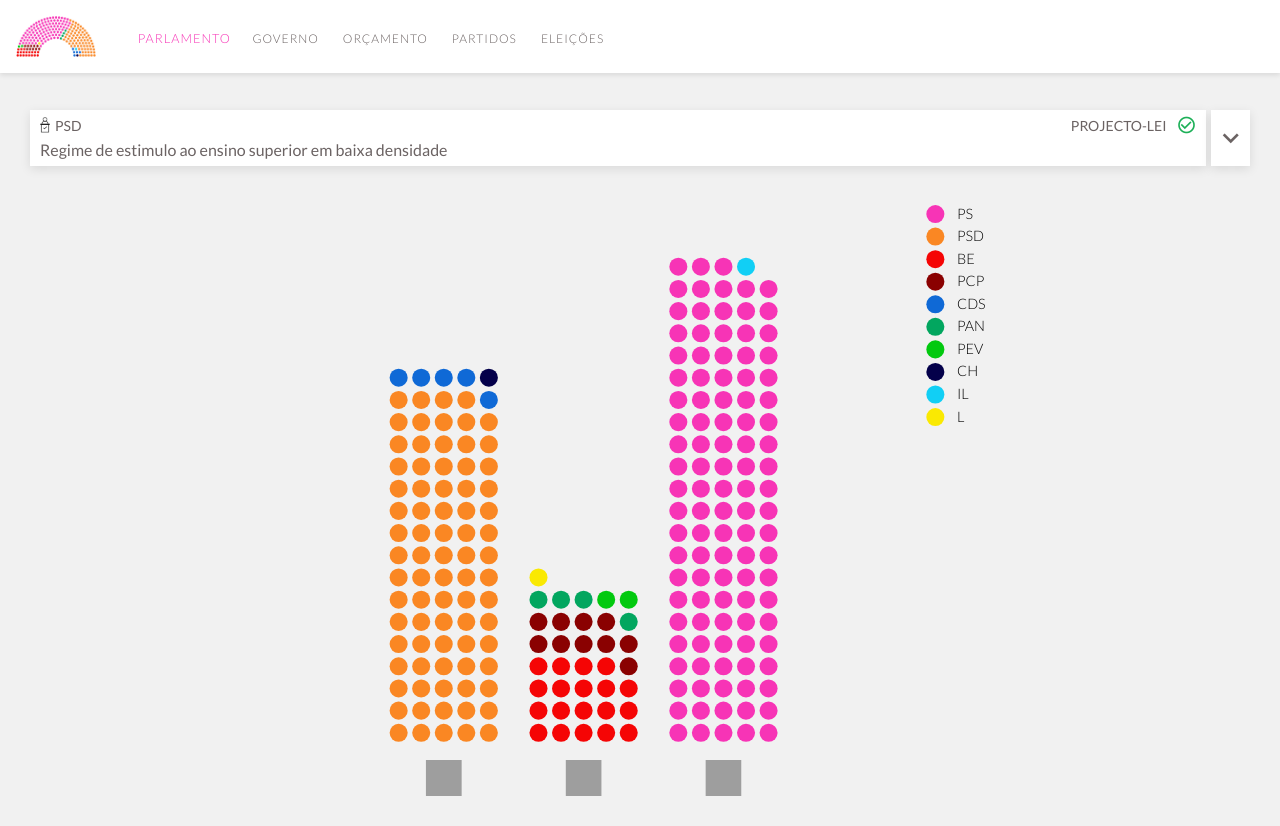
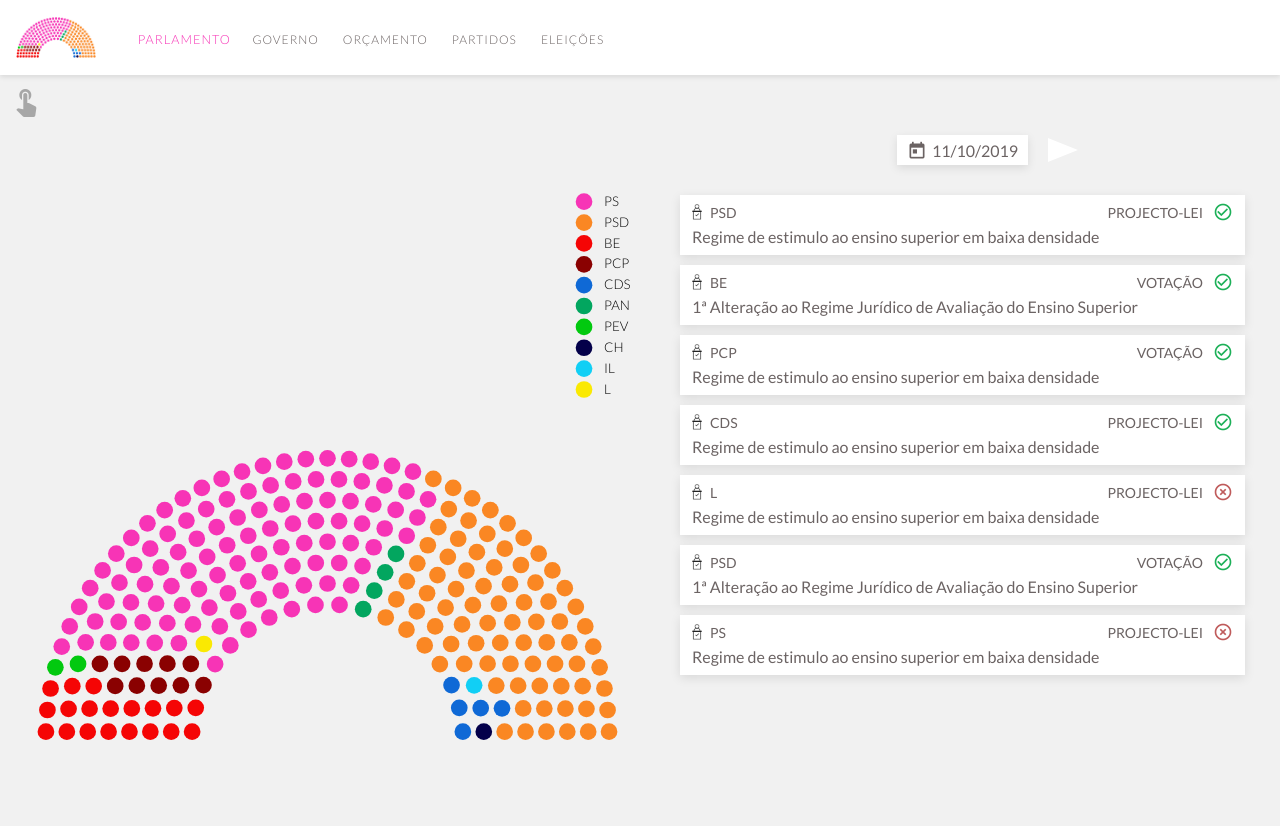
Before and after one commit to rodroak/parlamentar-next, a Next.js app: page /parlamento/votacoes in a window 1280 px wide. After the commit the page ends 800 px from the top, so only its background shows below. Built offline with nearby package versions, Linux system fonts and the light colour scheme; grey boxes are pictures that could not be loaded.

Commit message:
votes very much improved

```diff
--- a/components/Parliament/ParliamentGraph.js
+++ b/components/Parliament/ParliamentGraph.js
@@ -30,7 +30,8 @@ const ParliamentGraph = ({ MPs, partyInfo, selectedVote }) => {
   // GET WIDTH & HEIGHT FOR HEMICYCLE
 
   const r = Number(MPs[0].r);
-  const width = d3.max(MPs.map((d) => Number(d.cx))) + r + 50;
+  const width = d3.max(MPs.map((d) => Number(d.cx))) + r + 20;
+  const parliamentHeight = d3.max(MPs.map((d) => Number(d.cy))) + r;
   const height = r * 25 * 2.5 + 20;
 
   // SCALE FOR THE LEGEND
@@ -60,8 +61,9 @@ const ParliamentGraph = ({ MPs, partyInfo, selectedVote }) => {
     <svg
       id="parliament__svg"
       viewBox={`0 0 ${width} ${height}`}
-      width="auto"
-      height="auto"
+      preserveAspectRatio="xMidYMax"
+      width="100%"
+      height="100%"
     >
       <g id="parliament__graph">
         {MPsList.map((d) => (
@@ -69,18 +71,18 @@ const ParliamentGraph = ({ MPs, partyInfo, selectedVote }) => {
             cx={
               selectedVote
                 ? xScale(d.positionIndex % perRow) +
-                  (width - 50) / 2 +
+                  width / 2 +
                   (d.position === "for"
                     ? -xScale(perRow) * 2 - 15
                     : d.position === "abstention"
                     ? xScale(perRow) * 2 + 15
                     : 0)
-                : d.cx
+                : Number(d.cx) + 10
             }
             cy={
               selectedVote
                 ? yScale(Math.floor(d.positionIndex / perRow)) - 30
-                : d.cy
+                : Number(d.cy) + height - parliamentHeight
             }
             r={r}
             fill={d.fillColor}
@@ -92,7 +94,7 @@ const ParliamentGraph = ({ MPs, partyInfo, selectedVote }) => {
           />
         ))}
       </g>
-      <g id="parliament__legend" transform={`translate(${width - 35}, ${0})`}>
+      <g id="parliament__legend" transform={`translate(${width - 30}, ${0})`}>
         {partyInfo.map((d) => (
           <g key={d.party + "_legend"}>
             <MP
@@ -128,7 +130,7 @@ const ParliamentGraph = ({ MPs, partyInfo, selectedVote }) => {
               10 - // Width of image
               xScale(perRow) * 2 - // Width of other columns
               15 + // Gap between columns
-              (width - 50) / 2 // Center within parliament graph
+              width / 2 // Center within parliament graph
             }
             y={height - 20}
           />
@@ -136,7 +138,7 @@ const ParliamentGraph = ({ MPs, partyInfo, selectedVote }) => {
             href="https://firebasestorage.googleapis.com/v0/b/parlamentar-915f4.appspot.com/o/against.svg?alt=media&amp;token=65d1c57b-b6f9-4334-9f61-de8a2dadf294"
             width="20"
             height="20"
-            x={xScale(Math.floor(perRow / 2)) - 10 + (width - 50) / 2}
+            x={xScale(Math.floor(perRow / 2)) - 10 + width / 2}
             y={height - 20}
           />
           <image
@@ -148,7 +150,7 @@ const ParliamentGraph = ({ MPs, partyInfo, selectedVote }) => {
               10 +
               xScale(perRow) * 2 +
               15 +
-              (width - 50) / 2
+              width / 2
             }
             y={height - 20}
           />
--- a/components/Votes/VoteCard.js
+++ b/components/Votes/VoteCard.js
@@ -1,15 +1,51 @@
 import React from "react";
+import { hexToRgb } from "../../lib/utils/colors";
 
-const VoteCard = ({ id, party, detail, type, passed, onClick }) => {
+export const VoteCardDummy = () => (
+  <div className="vote-card vote-card-dummy">
+    <div className="vote-card__stats">
+      <img className="vote-card__party-icon" src="/mp_icon.png" alt="mp icon" />
+      <p className="vote-card__party"></p>
+      <p className="vote-card__type"></p>
+      <i className="material-icons vote-card__pass">check_circle_outline</i>
+    </div>
+    <p className="vote-card__detail"></p>
+  </div>
+);
+
+const VoteCard = ({
+  voteData: { id, party, detail, type, passed },
+  onClick,
+  selected,
+  selectedColor,
+}) => {
+  const { r, g, b } = hexToRgb(selectedColor);
+  const voteCardStyles = {
+    backgroundColor: `rgba(${r}, ${g}, ${b}, 0.05)`,
+    border: `2px solid rgba(${r}, ${g}, ${b}, 0.8)`,
+  };
+  const selectedCardStyles = {
+    color: `rgba(${r}, ${g}, ${b})`,
+    fontWeight: 700,
+  };
   return (
-    <div className="vote-card" onClick={onClick}>
+    <div
+      className="vote-card"
+      style={selected ? voteCardStyles : {}}
+      onClick={onClick}
+    >
       <div className="vote-card__stats">
         <img
           className="vote-card__party-icon"
           src="/mp_icon.png"
           alt="mp icon"
         />
-        <p className="vote-card__party-icon">{party}</p>
+        <p
+          className="vote-card__party"
+          style={selected ? selectedCardStyles : {}}
+        >
+          {party}
+        </p>
         <p className="vote-card__type">{type}</p>
         {passed ? (
           <i className="material-icons vote-card__pass">check_circle_outline</i>
--- a/components/Votes/VotesGrid.js
+++ b/components/Votes/VotesGrid.js
@@ -1,29 +1,72 @@
 import React, { useState } from "react";
 import VoteCard from "./VoteCard";
 
-const VotesGrid = ({ votesData, setSelectedVoteId }) => {
-  const [currentDate, setCurrentDate] = useState(votesData[0].date);
+const VotesGrid = ({
+  votesData,
+  partyInfo,
+  selectedVote,
+  onClickVote,
+  onClickSelectedVote,
+  uniqueDates,
+}) => {
+  const [currentDate, setCurrentDate] = useState(0);
+
+  const goToNextDate = () => {
+    if (currentDate < uniqueDates.length - 1) {
+      setCurrentDate(currentDate + 1);
+    }
+  };
+
+  const goToPrevDate = () => {
+    if (currentDate > 0) {
+      setCurrentDate(currentDate - 1);
+    }
+  };
 
   return (
     <div className="votes-grid">
       <div className="votes-grid__date">
-        <div className="votes-grid__date-prev"></div>
+        <div
+          className={`votes-grid__date-prev ${
+            currentDate === 0 && "votes-grid__date-disabled"
+          }`}
+          onClick={goToPrevDate}
+        ></div>
         <p>
           <i className="material-icons">today</i>
-          {currentDate}
+          {uniqueDates[currentDate]}
         </p>
-        <div className="votes-grid__date-next"></div>
+        <div
+          className={`votes-grid__date-next ${
+            currentDate === uniqueDates.length - 1 &&
+            "votes-grid__date-disabled"
+          }`}
+          onClick={goToNextDate}
+        ></div>
       </div>
       <div className="votes-grid__list">
         {votesData
-          .filter((d) => d.date === currentDate)
-          .map((d) => (
-            <VoteCard
-              {...d}
-              onClick={() => setSelectedVoteId(d.id)}
-              key={d.id}
-            />
-          ))}
+          .filter((d) => d.date === uniqueDates[currentDate])
+          .map((d) => {
+            const isSelectedVote = selectedVote && d.id === selectedVote.id;
+            return (
+              <VoteCard
+                voteData={d}
+                selected={isSelectedVote}
+                selectedColor={
+                  partyInfo.filter((p) => p.party === d.party)[0].info.fillColor
+                }
+                onClick={() => {
+                  if (isSelectedVote) {
+                    onClickSelectedVote();
+                  } else {
+                    onClickVote(d.id);
+                  }
+                }}
+                key={d.id}
+              />
+            );
+          })}
       </div>
     </div>
   );
--- /dev/null
+++ b/lib/utils/colors.js
@@ -0,0 +1,10 @@
+export const hexToRgb = (hex) => {
+  var result = /^#?([a-f\d]{2})([a-f\d]{2})([a-f\d]{2})$/i.exec(hex);
+  return result
+    ? {
+        r: parseInt(result[1], 16),
+        g: parseInt(result[2], 16),
+        b: parseInt(result[3], 16),
+      }
+    : null;
+};
--- a/pages/parlamento/votacoes.js
+++ b/pages/parlamento/votacoes.js
@@ -2,7 +2,7 @@ import { useEffect, useState } from "react";
 import { loadAllData } from "../../lib/data/parliament";
 import Header from "../../components/Header";
 import ParliamentGraph from "../../components/Parliament/ParliamentGraph";
-import VoteCard from "../../components/Votes/VoteCard";
+import VoteCard, { VoteCardDummy } from "../../components/Votes/VoteCard";
 import VotesGrid from "../../components/Votes/VotesGrid";
 
 export default function Votacoes() {
@@ -16,7 +16,11 @@ export default function Votacoes() {
   const [selectOpen, setSelectOpen] = useState(false);
 
   // STATE FOR SELECTED VOTE
-  const [selectedVoteId, setSelectedVoteId] = useState("1");
+  const [selectedVote, setSelectedVote] = useState(null);
+
+  const setSelectedVoteById = (id) => {
+    setSelectedVote(data.votesData.filter((d) => d.id === id)[0]);
+  };
 
   if (!data) {
     return (
@@ -29,11 +33,24 @@ export default function Votacoes() {
   return (
     <div className="page-wrapper">
       <Header />
-      <div className="content">
+      <div className="content content-votacoes">
+        {/* <img src="/touch_icon.png" className="touch-icon" /> */}
+        <i className="material-icons touch-icon">touch_app</i>
         <div className="votes__container">
+          <div className="votes__selected-container">
+            {selectedVote ? (
               <VoteCard
-            {...data.votesData.filter((d) => d.id === selectedVoteId)[0]}
+                voteData={selectedVote}
+                selected={true}
+                selectedColor={
+                  data.partyInfo.filter(
+                    (p) => p.party === selectedVote.party
+                  )[0].info.fillColor
+                }
               />
+            ) : (
+              <VoteCardDummy />
+            )}
             <div
               className="votes__select-other"
               onClick={() => setSelectOpen(!selectOpen)}
@@ -42,14 +59,23 @@ export default function Votacoes() {
                 {selectOpen ? "expand_less" : "expand_more"}
               </i>
             </div>
+          </div>
           <div
-            className="votes-grid-container"
-            style={{ display: selectOpen ? "block" : "none" }}
+            className={`votes__grid-container ${
+              selectOpen && "votes__grid-open"
+            }`}
           >
             <VotesGrid
               votesData={data.votesData}
-              setSelectedVoteId={(id) => {
-                setSelectedVoteId(id);
+              partyInfo={data.partyInfo}
+              selectedVote={selectedVote}
+              uniqueDates={data.uniqueDates}
+              onClickVote={(id) => {
+                setSelectedVoteById(id);
+                setSelectOpen(false);
+              }}
+              onClickSelectedVote={() => {
+                setSelectedVote(null);
                 setSelectOpen(false);
               }}
             />
@@ -59,9 +85,7 @@ export default function Votacoes() {
           <ParliamentGraph
             MPs={data.MPs}
             partyInfo={data.partyInfo}
-            selectedVote={
-              data.votesData.filter((d) => d.id === selectedVoteId)[0]
-            }
+            selectedVote={selectedVote}
           />
         </div>
       </div>
--- a/styles/parliament.css
+++ b/styles/parliament.css
@@ -1,6 +1,21 @@
+.content-votacoes {
+  padding: 10px 15px 30px;
+  position: relative;
+}
+
+.content-votacoes .touch-icon {
+  position: absolute;
+  top: 115px;
+  left: 20px;
+  font-size: 1.5rem;
+  color: var(--clr-gray-light);
+}
+
+/*** PARLIAMENT ***/
+
 .parliament__container {
-  margin: 30px;
-  height: 600px;
+  height: calc(100% - 70px);
+  padding: 20px 0 30px;
 }
 
 .parliament__container text {
@@ -10,9 +25,21 @@
 /*** VOTES ***/
 
 .votes__container {
-  margin: 30px;
+  position: relative;
   display: flex;
-  position: relative;
+  align-items: center;
+  height: 100px;
+}
+
+.votes__selected-container {
+  display: flex;
+  justify-content: center;
+  width: 100%;
+}
+
+.votes__selected-container .vote-card {
+  cursor: auto;
+  margin: 0;
 }
 
 .votes__select-other {
@@ -36,16 +63,52 @@
   color: var(--clr-ps);
 }
 
+.votes__grid-container {
+  display: none;
+  position: absolute;
+  top: calc(100% + 5px);
+  width: 100%;
+  background-color: var(--clr-gray-lighter);
+  box-shadow: 0 3px 10px 0 rgba(0, 0, 0, 0.1);
+  padding: 20px;
+  margin-bottom: 20px;
+  overflow-y: auto;
+}
+
+.votes__grid-open {
+  display: block;
+}
+
+/* VERY IMPORTANT VERY FRAGILE DON'T KNOW HOW TO IMPROVE IT */
+
+.votes__grid-container {
+  height: calc(100vh - 30px - 100% - 5px - 75px);
+}
+
+@media (min-width: 550px) and (max-width: 650px) {
+  .votes__grid-container {
+    height: calc(100vh - 30px - 100% - 5px - 110px);
+  }
+}
+
 /*** VOTE CARD ***/
 
 .vote-card {
   background-color: white;
   box-shadow: 0 3px 10px 0 rgba(0, 0, 0, 0.1);
+  border: 2px solid transparent;
   padding: 5px 10px 7px;
+  margin: 0 auto;
   width: 100%;
+
+  cursor: pointer;
 
   display: flex;
   flex-direction: column;
+}
+.vote-card:hover {
+  border-color: var(--clr-gray-light);
+  background-color: var(--clr-gray-lighter);
 }
 
 .vote-card__stats {
@@ -57,7 +120,7 @@
 
 .vote-card__party-icon {
   height: 1rem;
-  margin-right: 5px;
+  margin-right: 8px;
 }
 
 .vote-card__type {
@@ -79,16 +142,42 @@
   color: var(--clr-nok);
 }
 
+.vote-card-dummy {
+  cursor: auto;
+}
+
+.vote-card-dummy p {
+  background-color: var(--clr-gray-lighter);
+  height: 1rem;
+}
+
+.vote-card-dummy .vote-card__party {
+  width: 5ch;
+}
+
+.vote-card-dummy i {
+  color: var(--clr-gray-light);
+}
+
+.vote-card-dummy .vote-card__type {
+  width: 10ch;
+}
+
+.vote-card-dummy .vote-card__detail {
+  width: 80%;
+}
+
+.vote-card-dummy:hover {
+  border-color: transparent;
+  background-color: white;
+}
+
 /*** VOTES GRID ***/
 
-.votes-grid-container {
-  position: absolute;
-  top: calc(100% + 10px);
-  width: 100%;
-  background-color: var(--clr-gray-lighter);
-  box-shadow: 0 3px 10px 0 rgba(0, 0, 0, 0.1);
-  padding: 20px;
-  margin-bottom: 20px;
+.votes-grid {
+  display: flex;
+  flex-direction: column;
+  align-items: stretch;
 }
 
 .votes-grid__date {
@@ -118,6 +207,7 @@
   border-bottom: 12px solid transparent;
   width: 0;
   height: 0;
+  cursor: pointer;
 }
 
 .votes-grid__date-prev {
@@ -132,7 +222,100 @@
   border-right: 10px solid transparent;
 }
 
+.votes-grid__date-prev:hover {
+  border-right-color: var(--clr-ps);
+}
+
+.votes-grid__date-next:hover {
+  border-left-color: var(--clr-ps);
+}
+
+.votes-grid__date-disabled {
+  opacity: 0;
+  cursor: auto;
+}
+
 .votes-grid .vote-card {
   box-shadow: none;
   margin-bottom: 10px;
 }
+
+.votes-grid .vote-card:last-of-type {
+  margin-bottom: 0;
+}
+
+@media (min-width: 800px) {
+  .content-votacoes .touch-icon {
+    top: 10px;
+    left: 10px;
+    font-size: 2rem;
+  }
+
+  .content-votacoes {
+    display: grid;
+    grid-template-columns: minmax(450px, 50%) minmax(300px, 50%);
+    grid-template-rows: 100%;
+    column-gap: 20px;
+  }
+
+  .votes__container {
+    grid-column: 2 / 3;
+    grid-row: 1 / 2;
+    height: 100%;
+    position: relative;
+    display: block;
+  }
+
+  .parliament__container {
+    grid-column: 1 / 2;
+    grid-row: 1 / 2;
+    height: 100%;
+    padding-top: 100px;
+  }
+
+  .votes__selected-container {
+    display: none;
+  }
+
+  .votes__grid-container {
+    display: block;
+    position: relative;
+    top: 0;
+    height: 100%;
+    margin-bottom: 0;
+    box-shadow: none;
+  }
+
+  .votes__grid-container .vote-card {
+    max-width: 600px;
+  }
+
+  .votes__grid-container .vote-card,
+  .votes-grid__date p {
+    box-shadow: 0 3px 10px 0 rgba(0, 0, 0, 0.1);
+  }
+
+  .votes-grid__date {
+    margin-top: 30px;
+    margin-bottom: 30px;
+  }
+}
+
+@media (max-width: 400px) {
+  .votes__select-other i {
+    font-size: 1.5rem;
+  }
+  .vote-card__stats {
+    font-size: 0.75rem;
+  }
+  .vote-card__pass,
+  .vote-card__fail {
+    font-size: 1rem;
+  }
+  .votes-grid__date i {
+    font-size: 1rem;
+  }
+  .content-votacoes {
+    font-size: 0.875rem;
+  }
+}
--- a/styles/styles.css
+++ b/styles/styles.css
@@ -274,15 +274,21 @@ body {
 /*** CONTENT ***/
 
 .content {
-  flex-grow: 1;
-  padding-top: 5rem;
-  min-height: 100vh;
+  margin-top: 75px;
+  height: calc(100vh - 75px);
+}
+
+.header {
+  height: 75px;
 }
 
 @media (min-width: 550px) and (max-width: 650px) {
   .content {
-    padding-top: 7rem;
-    flex-grow: 0;
+    margin-top: 110px;
+    height: calc(100vh - 110px);
+  }
+  .header {
+    height: 110px;
   }
 }
 
```
Also changed, not shown: public/touch_icon.png (added). Lines whose indentation alone changed are shown as unchanged.
